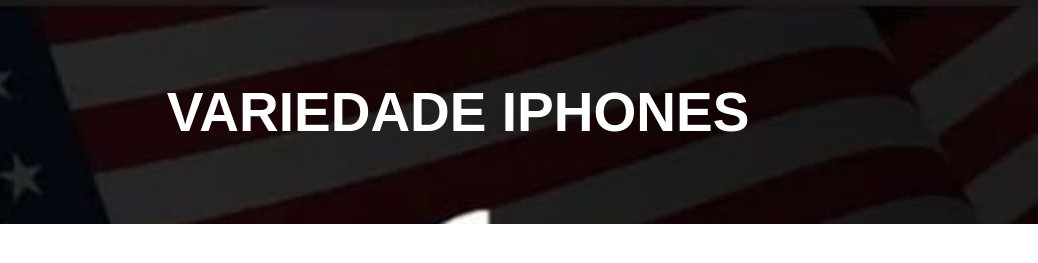
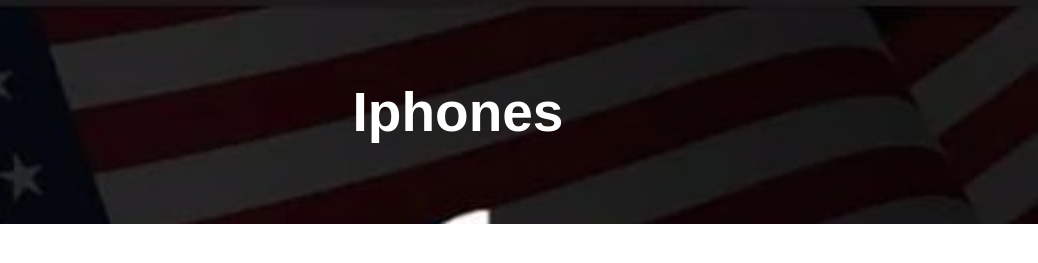
Before and after one commit to JuliaRFerreira/Teste, a plain HTML site: page index.html in a window 1280 px wide. Shown: the top 263 px of the page, 242-1280 px from the left. Drawn offline with Linux system fonts and the light colour scheme.

Commit message:
mundaça no titulo da pagina

```diff
--- a/index.html
+++ b/index.html
@@ -13,7 +13,7 @@
 <img class="logo" src="img/variedade iphones.jpg">
 
     <header>
-        <h1 class="nome">VARIEDADE IPHONES</h1>
+        <h1 class="nome"> Iphones</h1>
 
     </header>
 
```
